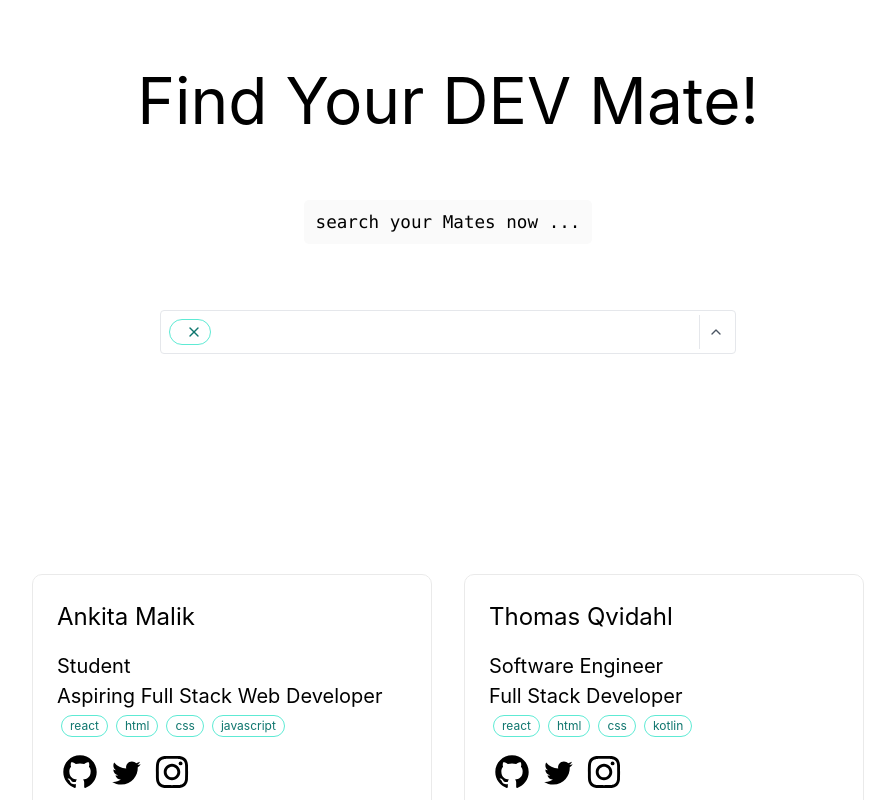
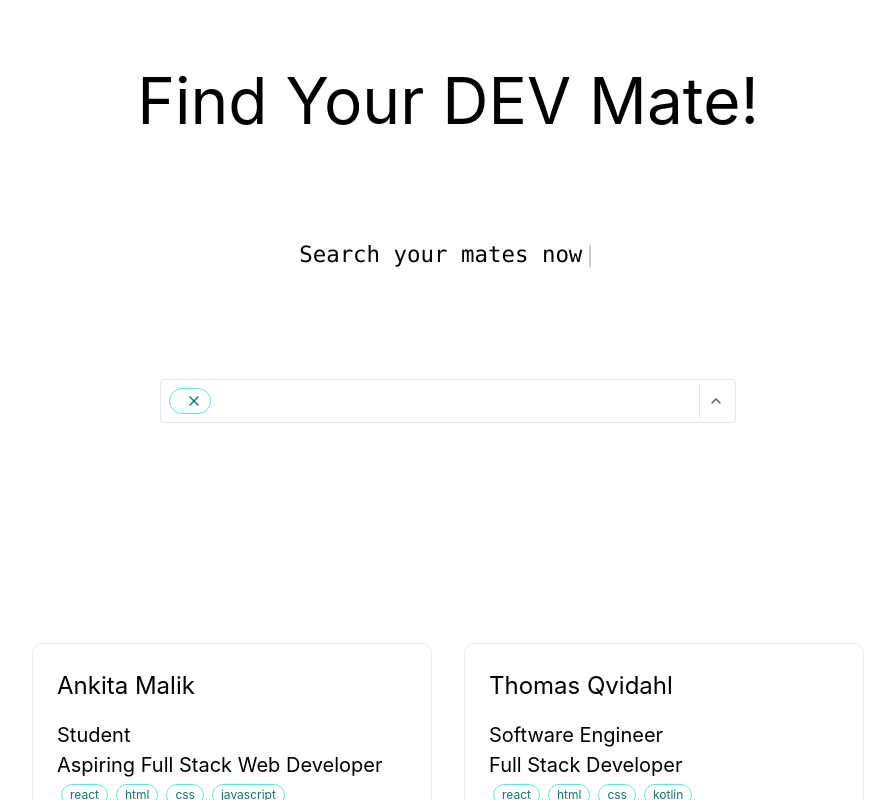
Before and after one commit to AnkitaMalik22/devmate, a Next.js app: page / in a window 1280 px wide. Shown: the top 800 px of the page, without its empty margins (192-1087 px from the left). Built offline with nearby package versions, Linux system fonts and the light colour scheme.

Commit message:
changes made to js file mainly

```diff
--- a/package.json
+++ b/package.json
@@ -13,7 +13,8 @@
     "next": "12.3.1",
     "react": "18.2.0",
     "react-dom": "18.2.0",
-    "react-icons": "^4.4.0"
+    "react-icons": "^4.4.0",
+    "typewriter-effect": "^2.19.0"
   },
   "devDependencies": {
     "autoprefixer": "^10.4.12",
--- a/pages/index.js
+++ b/pages/index.js
@@ -8,7 +8,7 @@ import profiles from '../utils/profiles';
 import { FaGithub } from 'react-icons/fa';
 import AOS from "aos";
 import "aos/dist/aos.css";
-
+import Typewriter from 'typewriter-effect';
 
 export default function Home() {
   const [display, setDisplay] = useState("absolute");
@@ -61,9 +61,16 @@ export default function Home() {
         </h1>
 
         <p className={styles.description}>
-          <code className={styles.code}>search your Mates now ... </code>
-        </p>
-
+          <code className={styles.code}>
+        <Typewriter
+  options={{
+    strings: ['Search your mates now ...'],
+    autoStart: true,
+    loop: true,
+  }}
+/>
+</code>
+</p>
 
 
 
--- a/styles/Home.module.css
+++ b/styles/Home.module.css
@@ -57,10 +57,10 @@
 }
 
 .code {
-  background: #fafafa;
+  color: black;
   border-radius: 5px;
   padding: 0.75rem;
-  font-size: 1.1rem;
+  font-size: 1.4rem;
   font-family: Menlo, Monaco, Lucida Console, Liberation Mono, DejaVu Sans Mono,
     Bitstream Vera Sans Mono, Courier New, monospace;
 }
```
Also changed, not shown: 1 other file (tests, documents, lock files or other folders).
